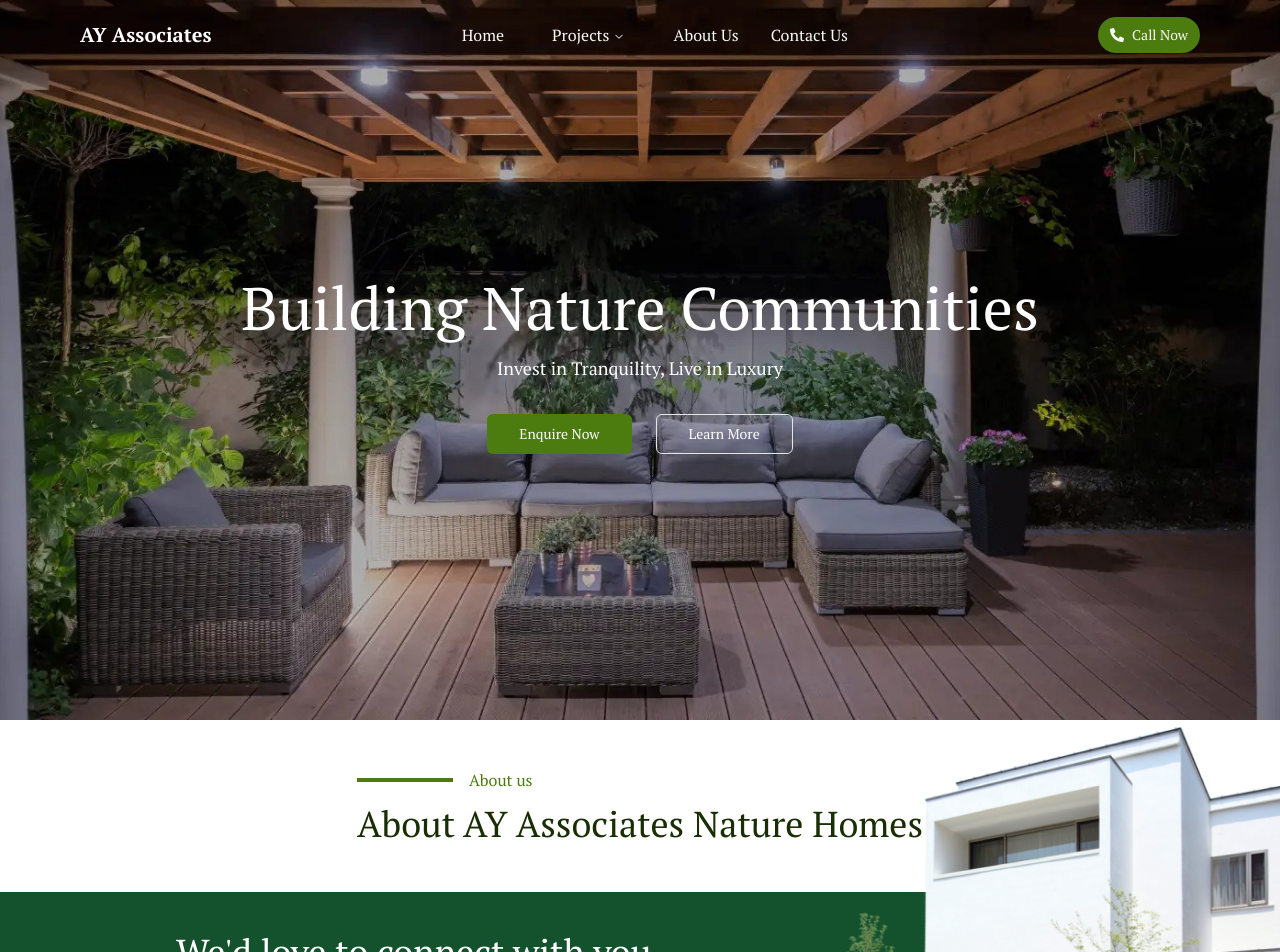
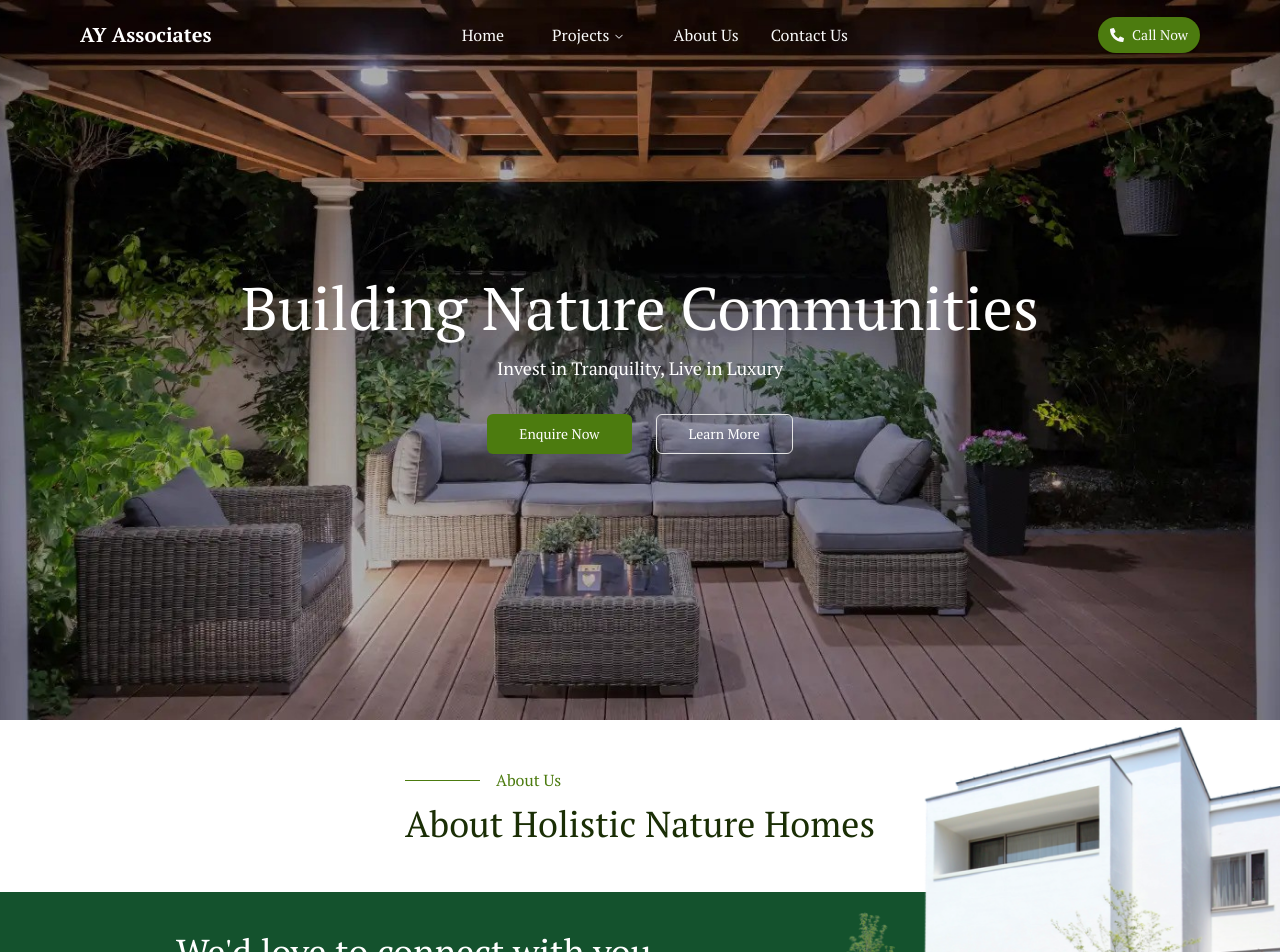
Before and after one commit to dev-kingz/ayassociates, a Next.js app: page / in a window 1280 px wide. Shown: the top 952 px of the page. Built offline with nearby package versions, Linux system fonts and the light colour scheme.

Commit message:
-Update SectionHeader component with dynamic title and subtitle
-Updated SectionHeader Styling

```diff
--- a/src/app/page.tsx
+++ b/src/app/page.tsx
@@ -36,7 +36,7 @@ export default function Home() {
         </div>
       </section>
       <section className="About px-8 sm:px-48 py-12 flex flex-col sm:flex-row items-start justify-between bg-white gap-5 sm:gap-36 ">
-        <SectionHeader />
+        <SectionHeader title="About Us" subTitle="About Holistic Nature Homes" titleColor="text-secondary" subTitleColor="text-lime-950"/>
       </section>
     </div>
   );
--- a/src/components/Header/SectionHeader.tsx
+++ b/src/components/Header/SectionHeader.tsx
@@ -1,13 +1,13 @@
 import React from 'react';
 
-const SectionHeader = () => {
+const SectionHeader = ({title, subTitle, titleColor, subTitleColor}: {title: string, subTitle: string, titleColor: string, subTitleColor: string}) => {
     return (
         <div className="w-full flex-col justify-start items-start inline-flex gap-3">
             <div className="flex justify-start items-center gap-4">
-                <div className="w-24 h-1 bg-secondary" />
-                <div className="text-secondary text-md font-normal font-secondary">About us</div>
+                <div className="w-[75px] h-[1px] bg-secondary" />
+                <div className={`${titleColor} text-md font-normal font-secondary`}>{title}</div>
             </div>
-            <div className="self-stretch text-lime-950 text-3xl sm:text-4xl font-medium">About AY Associates Nature Homes</div>
+            <div className={`self-stretch ${subTitleColor} text-3xl sm:text-4xl font-medium`}>{subTitle}</div>
         </div>
     );
 };
```
